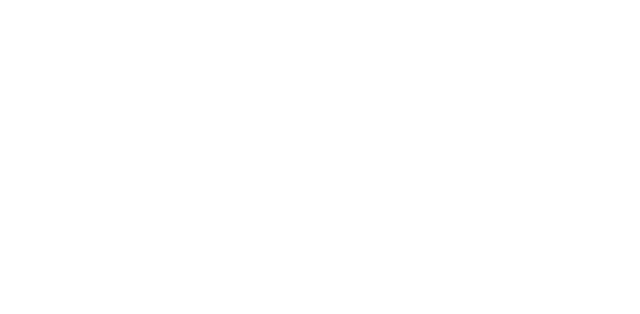
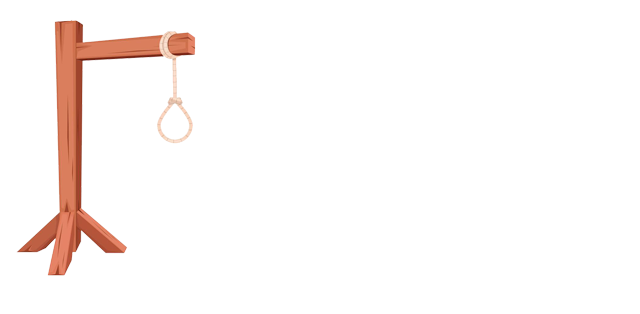
Before and after one commit to joaopafe/hangman-game, a React (Vite) app: page / in a window 1280 px wide. Shown: the top 314 px of the page, without its empty margins (0-640 px from the left). Built offline with nearby package versions, Linux system fonts and the light colour scheme.

Commit message:
add the Gallow component

```diff
--- a/src/App.jsx
+++ b/src/App.jsx
@@ -1,5 +1,16 @@
-function App() {
-  return <></>;
-}
+import { useState } from "react";
+import { Gallow } from "./components/Gallow";
+
+const App = () => {
+  const [gallowStep, setGallowStep] = useState(1);
+
+  const updateGallowStep = () => setGallowStep(gallowStep + 1);
+
+  return (
+    <>
+      <Gallow gallowStep={gallowStep} />
+    </>
+  );
+};
 
 export default App;
--- /dev/null
+++ b/src/components/Gallow.jsx
@@ -0,0 +1,9 @@
+export const Gallow = ({ gallowStep }) => {
+  console.log("Gallow Step", gallowStep);
+
+  return (
+    <div className="gallow">
+      <img src={`../../images/gallow-${gallowStep}.png`} alt="gallow" />
+    </div>
+  );
+};
```
